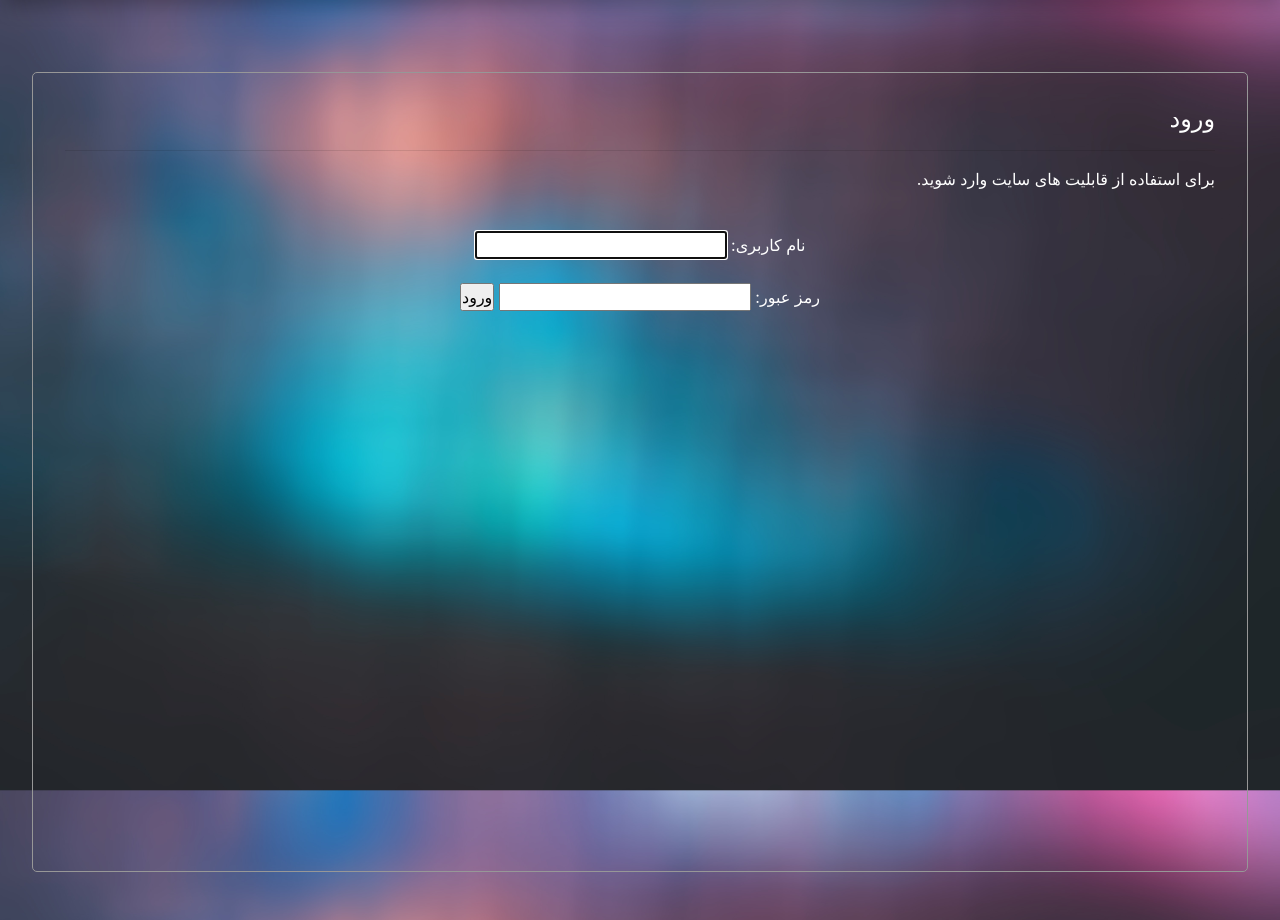
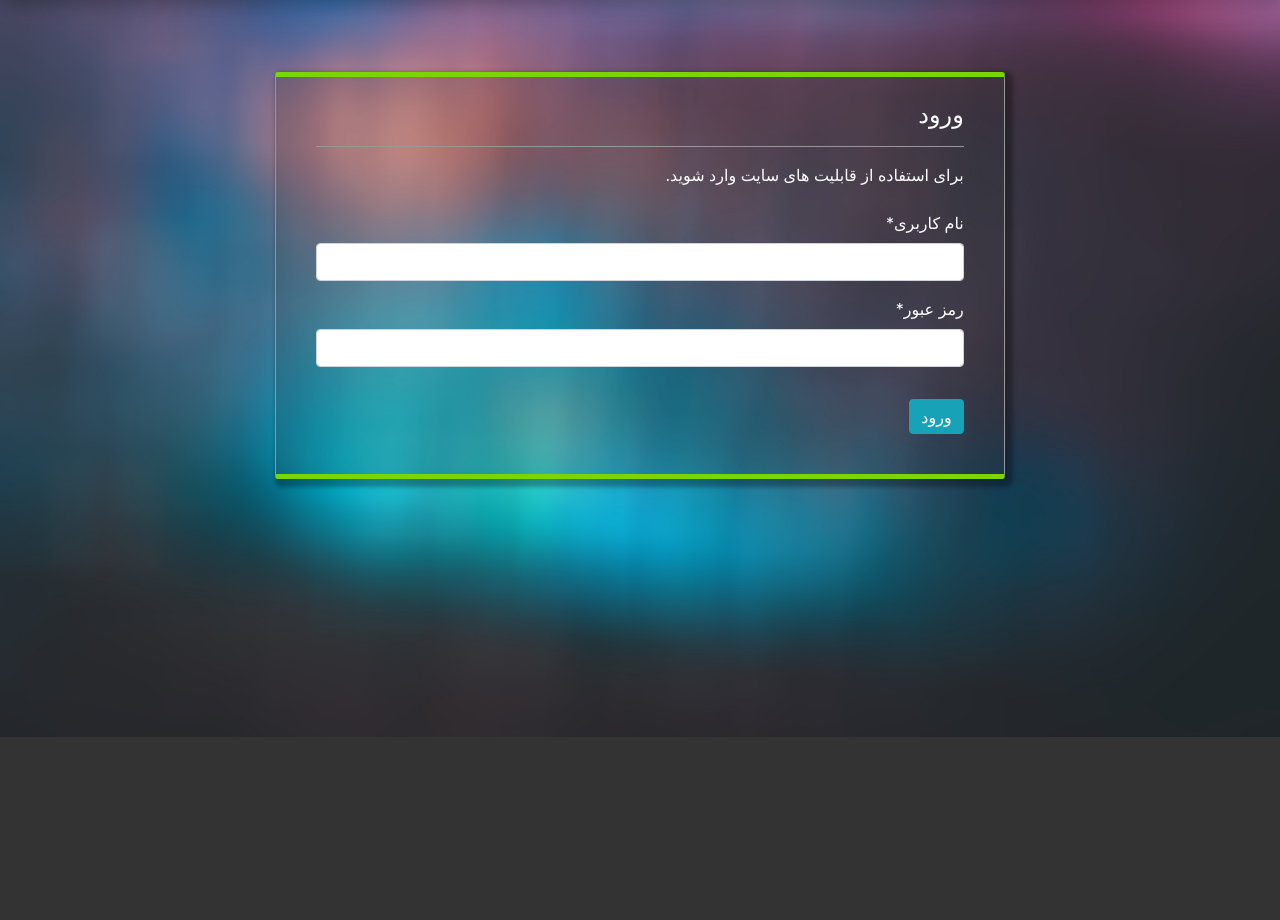
Before and after one commit to ihesamyou/first_website, a Django app: page /login/ in a window 1280 px wide. Shown: the part 63-983 px from the top of the page. After the commit the page ends 800 px from the top, so only its background shows below. Run offline with Django 3.2, Linux system fonts and the light colour scheme; parts of the project's set-up code (start-up, migrations or seed data) failed here and were passed over; some libraries are stand-ins or nearby versions; some web fonts are replaced.

Commit message:
login page modified with a new form

```diff
--- a/blog/static/blog/style.css
+++ b/blog/static/blog/style.css
@@ -54,6 +54,10 @@
   .comment p {
     margin-top: 0.5rem !important;
     padding: 0.3rem !important;
+  }
+
+  .middle-form {
+    width: 90% !important;
   }
 }
 
@@ -304,24 +308,10 @@ aside {
   padding: 0.3rem 0.7rem 0.3rem 0.7rem;
 }
 
-.form {
-  margin: 3rem;
-  border: 1px solid var(--border-lines);
-  border-radius: 5px;
-  padding: 1.5rem;
-}
-
-.login-form {
-  width: 100%;
-  height: 100vh;
-  margin: auto;
-  margin-top: 2.5rem;
-  text-align: center;
-  text-justify: auto;
-  border: 1px solid var(--border-lines);
-  border-radius: 5px;
-  padding: 2rem;
-  color: var(--text-color);
+.middle-form {
+  margin: 5vh auto;
+  padding: 1.5rem 2.5rem;
+  width: 60%;
 }
 
 .answer {
--- a/users/forms.py
+++ b/users/forms.py
@@ -1,14 +1,48 @@
 from django import forms
-from django.contrib.auth.forms import UserCreationForm
-from django.db.models import fields
+from django.contrib.auth import password_validation
+from django.contrib.auth.forms import UserCreationForm, AuthenticationForm
 from .models import Profile, User
 
 
+class LoginForm(AuthenticationForm):
+    """
+    We use this form in order to display labels and errors in persian instead to default AuthenticationForm.
+    """
+
+    username = forms.CharField(max_length=254, label=("نام کاربری"))
+    password = forms.CharField(label=("رمز عبور"), widget=forms.PasswordInput)
+
+    error_messages = {
+        'invalid_login': ("نام کاربری یا رمز عبور اشتباه است."),
+        'inactive': ("این اکانت غیرفعال است."),
+    }
+
+
 class RegisterForm(UserCreationForm):
+    """
+    We use this form in order to display labels and errors in persian instead to default UserCreationForm.
+    """
+    password1 = forms.CharField(
+        label="رمز عبور",
+        strip=False,
+        widget=forms.PasswordInput,
+        help_text=password_validation.password_validators_help_text_html())
+
+    password2 = forms.CharField(
+        label="تکرار رمز عبور",
+        strip=False,
+        widget=forms.PasswordInput)
+
     class Meta:
         model = User
         fields = ['first_name', 'last_name', 'username',
                   'email', 'password1', 'password2']
+        labels = {
+            'first_name': 'نام',
+            'last_name': 'نام خانوادگی',
+            'username': 'نام کاربری',
+            'email': 'ایمیل'
+        }
 
 
 class UserEditForm(forms.ModelForm):
--- a/users/templates/users/login.html
+++ b/users/templates/users/login.html
@@ -1,15 +1,12 @@
 {% extends "blog/base.html" %}
+{% load crispy_forms_tags %}
 {% block content %}
-    <form class="login-form" method="post">
+    <form class="content-section middle-form" method="post">
         {% csrf_token %}
         <h4>ورود</h4>
-        <hr>
-        <p>برای استفاده از قابلیت های سایت وارد شوید.</p><br>
-        <span>نام کاربری:   </span>
-        {{ form.username }}
-        <br><br>
-        <span>رمز عبور:   </span>
-        {{ form.password }}
-        <input type="submit" value="ورود">
+        <hr style="border-top: 1px solid var(--border-lines);">
+        <p style="margin-bottom: 1.5rem;">برای استفاده از قابلیت های سایت وارد شوید.</p>
+        {{ form|crispy }}
+        <input style="margin: 1rem 0;" class="btn btn-info button" type="submit" value="ورود">
     </form>
 {% endblock %}
--- a/users/urls.py
+++ b/users/urls.py
@@ -2,12 +2,14 @@ from os import name
 from django.urls import path
 from django.contrib.auth import views as auth_views
 from . import views
+from .forms import LoginForm
 
 urlpatterns = [
     path('profile/<str:username>', views.profile, name='profile'),
     path('profile/edit', views.profile_edit, name='profile-edit'),
     path('register/', views.register, name='register'),
-    path('login/', auth_views.LoginView.as_view(template_name='users/login.html'), name='login'),
+    path('login/', auth_views.LoginView.as_view(template_name='users/login.html',
+         authentication_form=LoginForm), name='login'),
     path('logout/', auth_views.LogoutView.as_view(template_name='users/logout.html'), name='logout'),
     path('password_change/', auth_views.PasswordChangeView.as_view(template_name='users/password_change.html'),
          name='password_change'),
```
